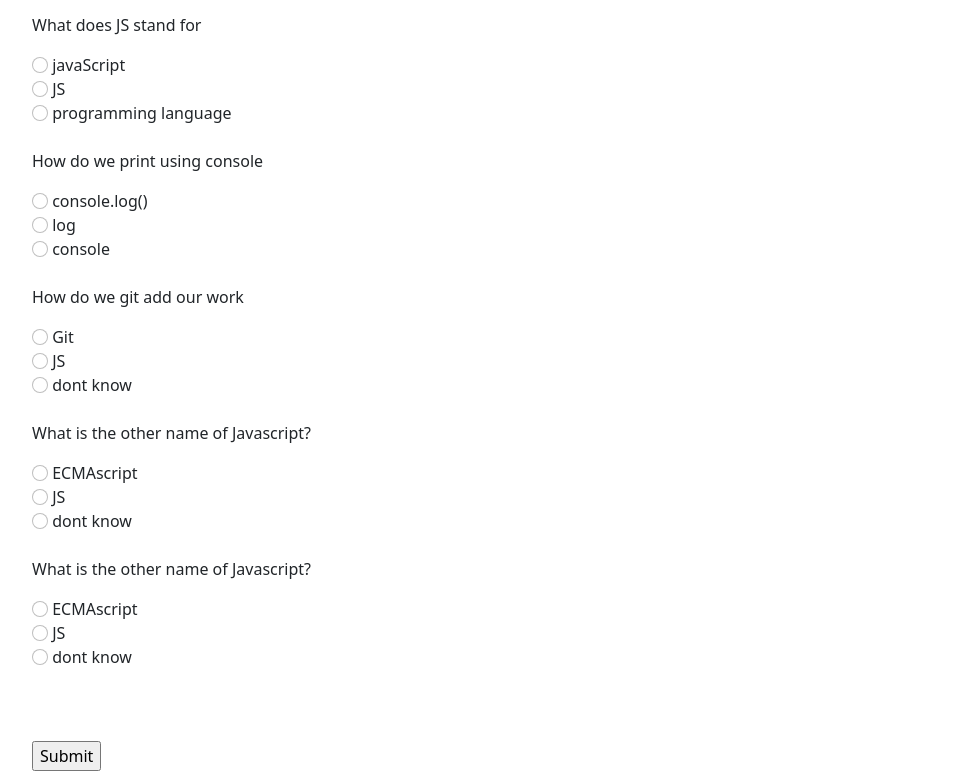
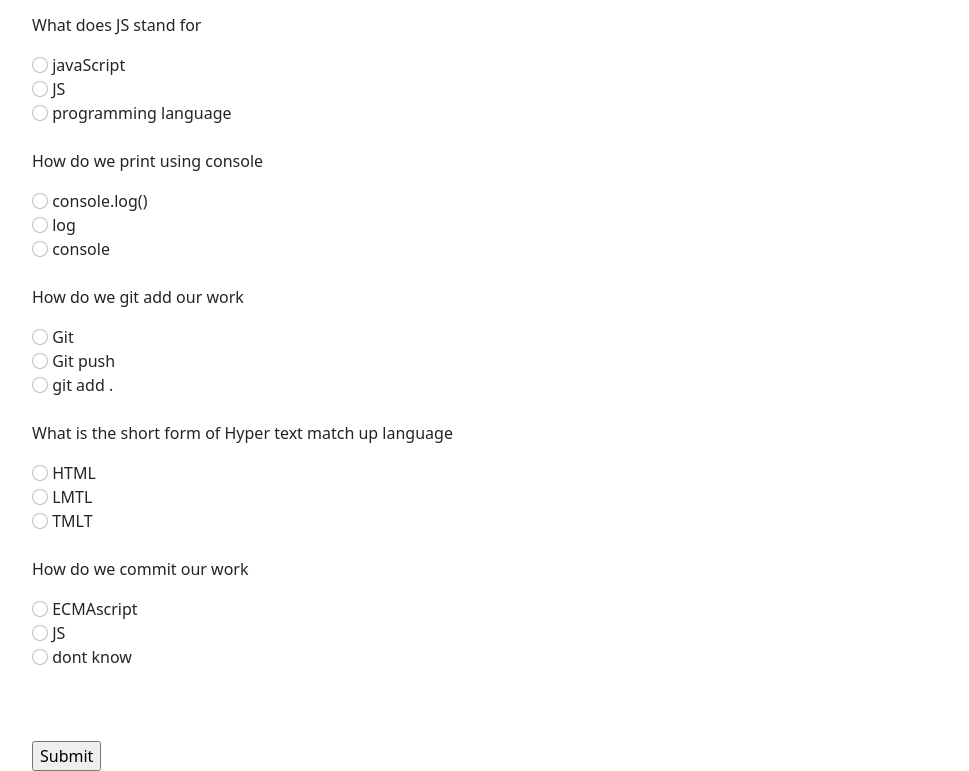
Before and after one commit to ngumamutundu/weekthreeipone, a plain HTML site: page index.html in a window 1280 px wide. Shown: the part 83-854 px from the top of the page, without its empty margins (50-1019 px from the left). Drawn offline with nearby package versions, Linux system fonts and the light colour scheme; files that its build step writes are made by us from their sources; a script that the page names is missing.

Commit message:
add more questions

```diff
--- a/index.html
+++ b/index.html
@@ -46,20 +46,20 @@
         <input class="form-check-input ouranswers" type="radio" name="ansDefault" id="ans_three_a">
         <label class="form-check-label" for="ans_three_a">Git</label> <br>
         <input class="form-check-input ouranswers" type="radio" name="ansDefault" id="ans_three_b">
-        <label class="form-check-label" for="ans_three_b"> JS </label> <br>
+        <label class="form-check-label" for="ans_three_b">Git push</label> <br>
         <input class="form-check-input ouranswers" type="radio" name="ansDefault" id="ans_three_c">
-        <label class="form-check-label" for="ans_three_c">dont know  </label> <br>
+        <label class="form-check-label" for="ans_three_c">git add .</label> <br>
         <br>
-        <p>What is the other name of Javascript? </p>
-        <input class="form-check-input ouranswers" type="radio" name="ansDefault" id="ans_two_a">
-        <label class="form-check-label" for="ans_two_a">ECMAscript </label> <br>
-        <input class="form-check-input ouranswers" type="radio" name="ansDefault" id="ans_two_b">
-        <label class="form-check-label" for="ans_two_a"> JS </label> <br>
-        <input class="form-check-input ouranswers" type="radio" name="ansDefault" id="ans_two_c">
-        <label class="form-check-label" for="ans_two_a">dont know  </label> <br>
+        <p>What is the short form of Hyper text match up language</p>
+        <input class="form-check-input ouranswers" type="radio" name="ansDefault" id="ans_four_a">
+        <label class="form-check-label" for="ans_four_a">HTML</label> <br>
+        <input class="form-check-input ouranswers" type="radio" name="ansDefault" id="ans_four_b">
+        <label class="form-check-label" for="ans_four_a">LMTL</label> <br>
+        <input class="form-check-input ouranswers" type="radio" name="ansDefault" id="ans_four_c">
+        <label class="form-check-label" for="ans_four_a">TMLT</label> <br>
         <br>
-        <p>What is the other name of Javascript? </p>
-        <input class="form-check-input ouranswers" type="radio" name="ansDefault" id="ans_two_a">
+        <p>How do we commit our work</p>
+        <input class="form-check-input ouranswers" type="radio" name="ansDefault" id="ans_five_a">
         <label class="form-check-label" for="ans_two_a">ECMAscript </label> <br>
         <input class="form-check-input ouranswers" type="radio" name="ansDefault" id="ans_two_b">
         <label class="form-check-label" for="ans_two_a"> JS </label> <br>
```
